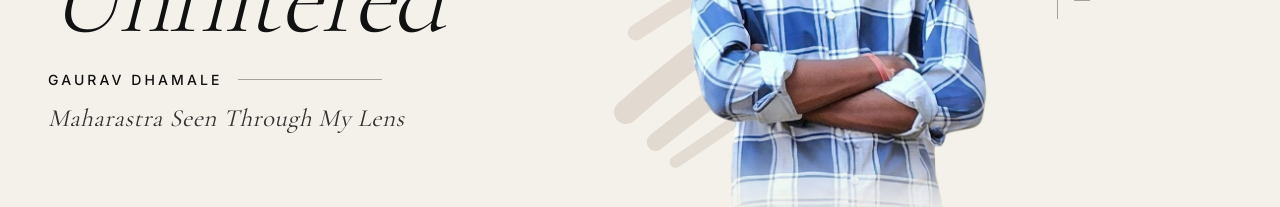
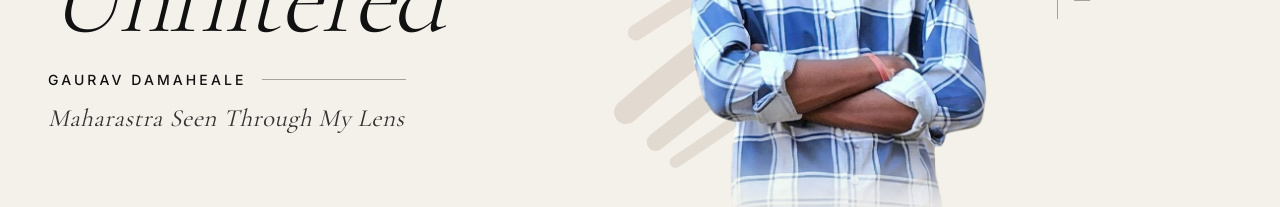
Before and after one commit to yogesh357/GauravD_Portfolio, a Next.js app: page / in a window 1280 px wide. Shown: the part 439-646 px from the top of the page. Built offline with nearby package versions, Linux system fonts and the light colour scheme; no server answers.

Commit message:
updated info

```diff
--- a/components/sections/Hero.tsx
+++ b/components/sections/Hero.tsx
@@ -16,7 +16,7 @@ interface HeroProps {
 
 export function Hero({
   featuredPhoto,
-  photographerName = "Gaurav Dhamale",
+  photographerName = "Gaurav Damaheale",
   tagline = "Maharastra Seen Through My Lens",
 }: HeroProps) {
   const containerRef = useRef<HTMLDivElement>(null);
@@ -260,7 +260,7 @@ export function Hero({
           {/* Name Plate with Horizontal Divider Line */}
           <div className="hero-reveal-meta flex items-center space-x-3 sm:space-x-4 pt-2">
             <span className="text-xs sm:text-sm tracking-[0.22em] uppercase text-ink font-mono font-medium whitespace-nowrap">
-              GAURAV Dhamale
+              GAURAV Damaheale
             </span>
             <div className="h-[1px] w-24 sm:w-36 bg-ink/35" />
           </div>
@@ -322,7 +322,7 @@ export function Hero({
             <div className="relative w-full h-full">
               <Image
                 src="/siteImages/gaurav_hero_cutout.png"
-                alt="Gaurav Dhamale — Gaurav Unfiltered"
+                alt="Gaurav Damaheale — Gaurav Unfiltered"
                 fill
                 priority
                 sizes="(max-width: 640px) 90vw, (max-width: 1024px) 45vw, 35vw"
```
